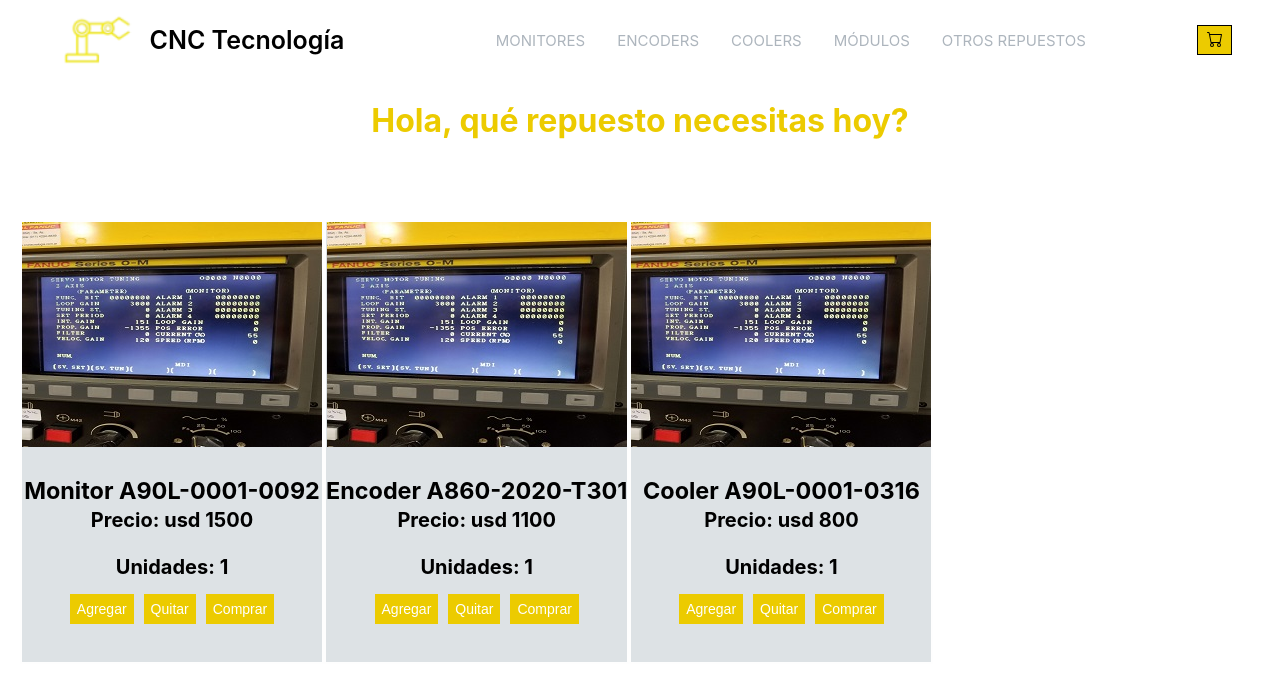
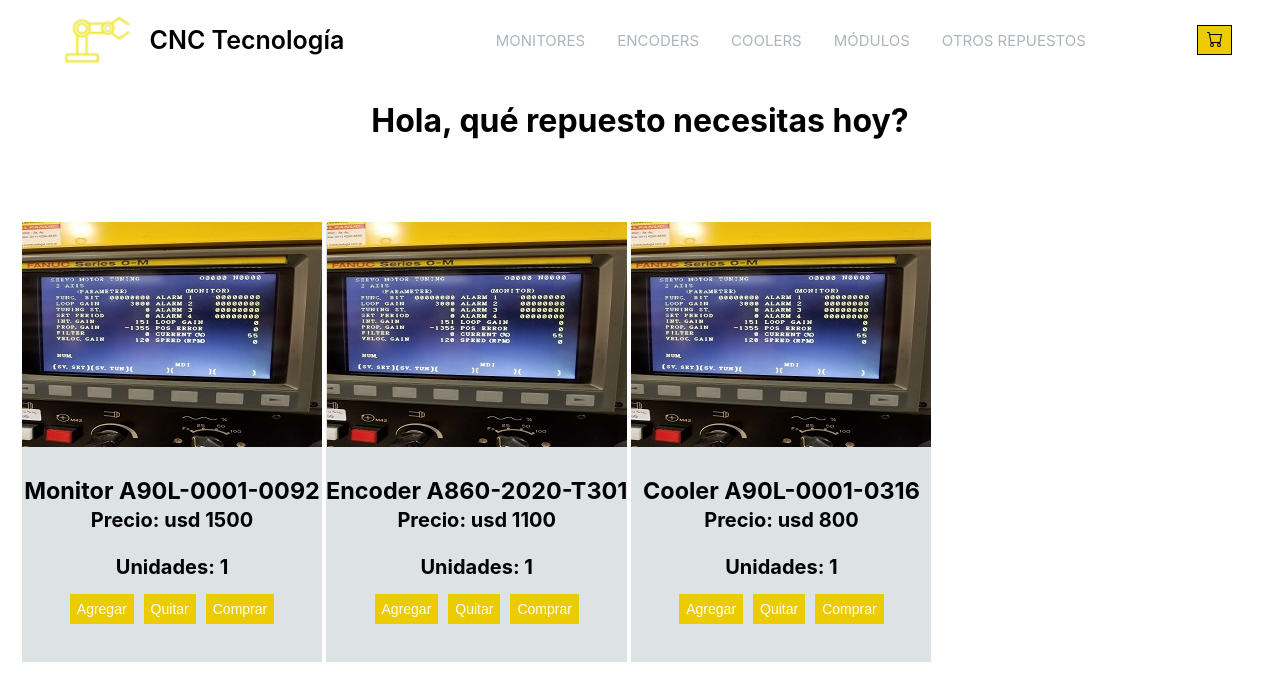
Before and after one commit to avrolon/reactjs-proyecto, a React (Create React App) app: page / in a window 1280 px wide. Shown: the top 700 px of the page. Built offline with nearby package versions, Linux system fonts and the light colour scheme.

Commit message:
se ajusta código

```diff
--- a/src/components/ItemListContainer/ItemListContainer.js
+++ b/src/components/ItemListContainer/ItemListContainer.js
@@ -41,7 +41,7 @@
 
   return (
     <div className="itemListContainer">
-      <h1 className="itemListContainer__title" style={{ color: "#eccb00" }}>
+      <h1 className="itemListContainer__title" style={{ color: "black" }}>
         {greeting}
         {loading ? <h2>Cargando...</h2> : <ItemList products={products} />}
       </h1>
```
